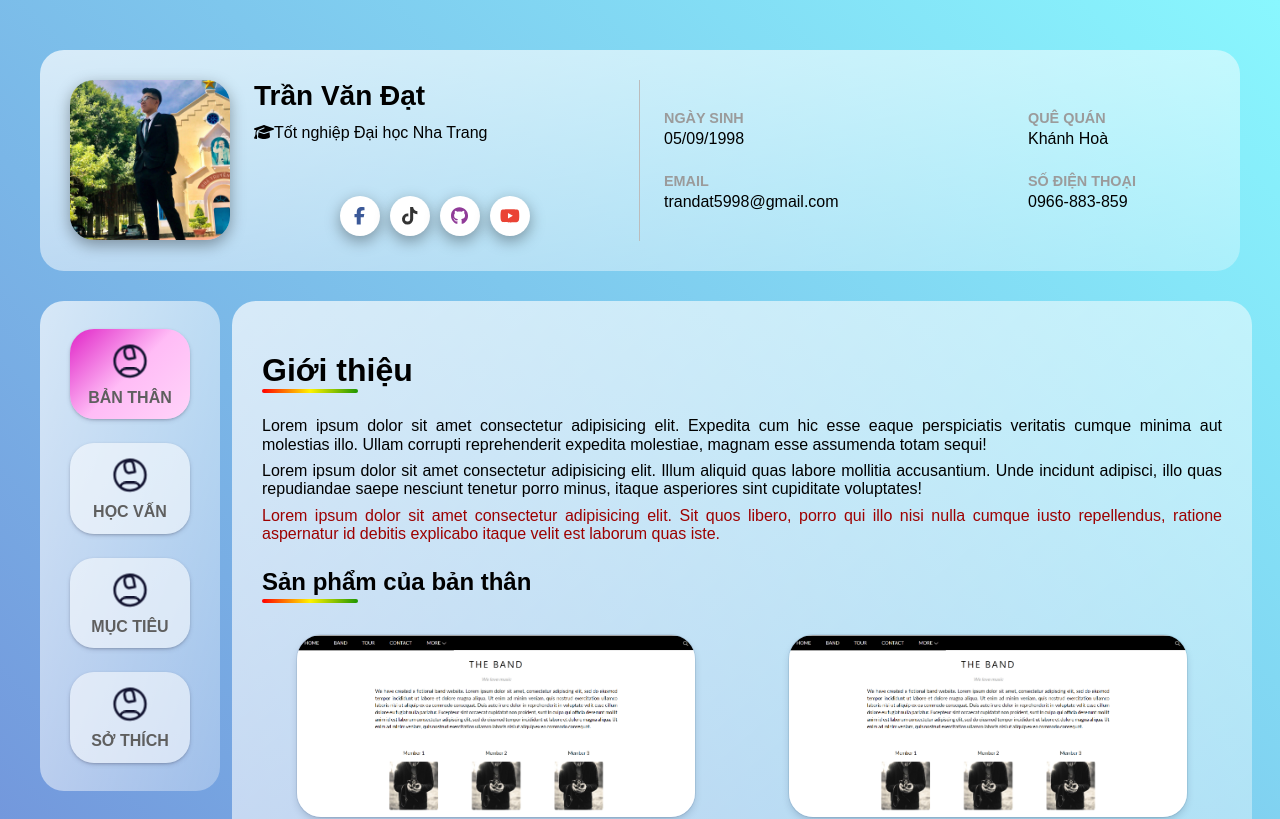
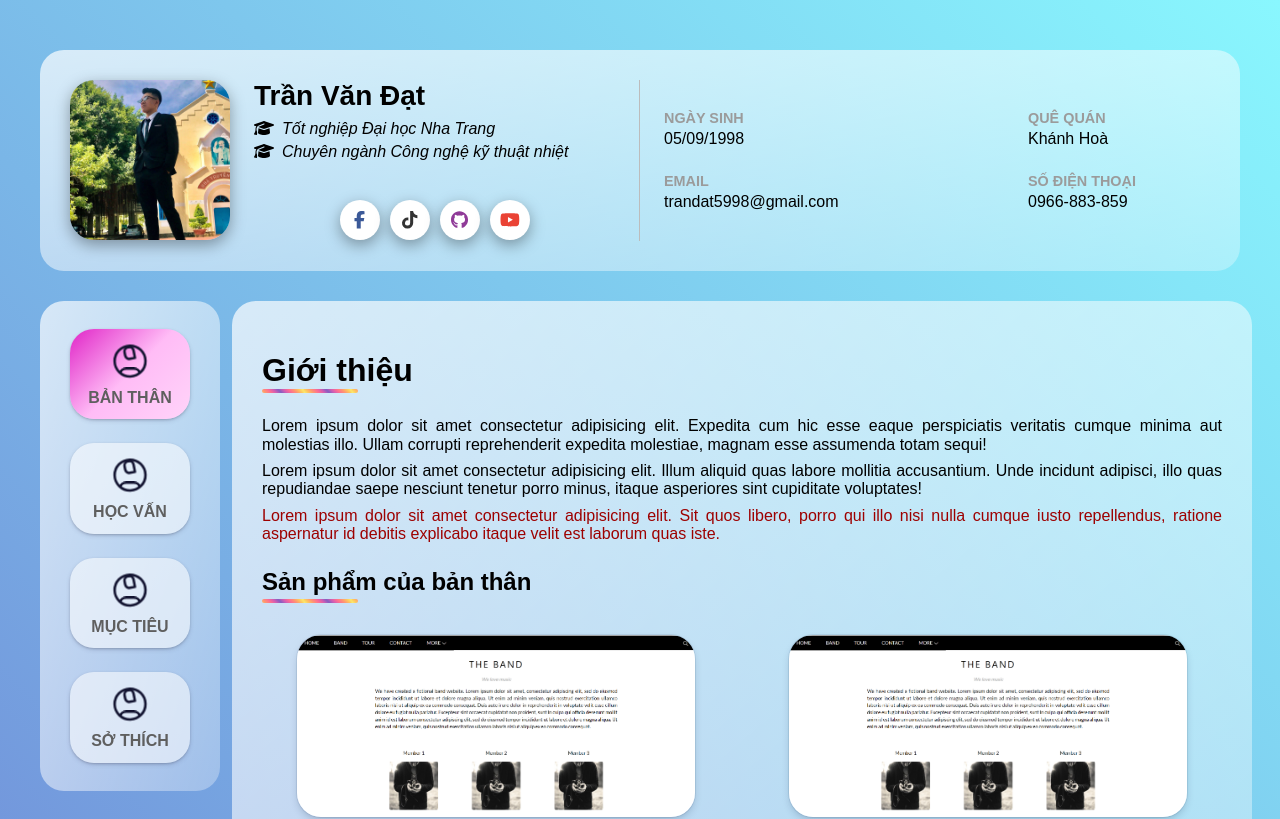
Before and after one commit to vandat598/profile, a React (Create React App) app: page / in a window 1280 px wide. Shown: the top 819 px of the page. Built offline with nearby package versions, Linux system fonts and the light colour scheme.

Commit message:
fixed sroll sidebar & update underline

```diff
--- a/src/component/GlobalStyles/GlobalStyles.scss
+++ b/src/component/GlobalStyles/GlobalStyles.scss
@@ -8,6 +8,20 @@
 
 :root {
     --contain-radius: 24px;
+    --gradient_color: linear-gradient(
+        45deg,
+        #f9f871,
+        #ffc75f,
+        #ff9671,
+        #ff6f91,
+        #d65db1,
+        #845ec2,
+        #d65db1,
+        #ff6f91,
+        #ff9671,
+        #ffc75f,
+        #f9f871
+    );
 }
 
 body {
--- a/src/component/InfoHeader/InfoHeader.module.scss
+++ b/src/component/InfoHeader/InfoHeader.module.scss
@@ -33,10 +33,16 @@
 
             .description {
                 padding-top: 8px;
+                p {
+                    .text_em {
+                        margin-left: 8px;
+                    }
+                    margin-bottom: 4px;
+                }
             }
 
             .Social-network {
-                margin-top: 45px;
+                margin-top: 30px;
                 text-align: center;
 
                 .SN-icon {
--- a/src/component/InfoHeader/index.js
+++ b/src/component/InfoHeader/index.js
@@ -14,8 +14,14 @@ function InfoHeader() {
                 <div className={cx('content')}>
                     <div className={cx('name')}>Trần Văn Đạt</div>
                     <div className={cx('description')}>
-                        <FontAwesomeIcon icon={faGraduationCap} />
-                        Tốt nghiệp Đại học Nha Trang
+                        <p>
+                            <FontAwesomeIcon icon={faGraduationCap} />
+                            <em className={cx('text_em')}>Tốt nghiệp Đại học Nha Trang</em>
+                        </p>
+                        <p>
+                            <FontAwesomeIcon icon={faGraduationCap} />
+                            <em className={cx('text_em')}>Chuyên ngành Công nghệ kỹ thuật nhiệt</em>
+                        </p>
                     </div>
                     <div className={cx('Social-network')}>
                         <a href="https://www.facebook.com/TVD598/" target="_blank" rel="noreferrer">
--- a/src/component/Sidebar/Sidebar.module.scss
+++ b/src/component/Sidebar/Sidebar.module.scss
@@ -2,15 +2,8 @@
 
 .sidebar {
     .nav {
-        .fixed {
-            position: fixed;
-            top: 24px;
-            animation: nav-fixed 0.4s;
-        }
-
         margin-bottom: 50px;
         border-radius: var(--contain-radius);
-        padding: 30px;
         background: linear-gradient(to right bottom, rgba(255, 255, 255, 0.7), rgba(255, 255, 255, 0.3));
 
         display: flex;
@@ -18,17 +11,9 @@
         justify-content: space-evenly;
         align-items: center;
         list-style-type: none;
+        min-width: 180px;
         padding: 16px;
         transition: all 2s ease-in 3s;
-
-        @keyframes nav-fixed {
-            0% {
-                top: 0;
-            }
-            100% {
-                top: 24px;
-            }
-        }
 
         .link {
             text-decoration: none;
@@ -58,4 +43,18 @@
             background: linear-gradient(135deg, rgb(224, 37, 199), rgb(255, 188, 246), rgb(255, 212, 249));
         }
     }
+
+    .fixed {
+        position: fixed;
+        top: 24px;
+        animation: nav-fixed 0.4s;
+    }
+    @keyframes nav-fixed {
+        from {
+            top: 0;
+        }
+        to {
+            top: 24px;
+        }
+    }
 }
--- a/src/component/Sidebar/index.js
+++ b/src/component/Sidebar/index.js
@@ -1,6 +1,7 @@
 import Lottie from 'react-lottie';
 import { Link } from 'react-router-dom';
 import classNames from 'classnames/bind';
+import { useState } from 'react';
 
 import styles from './Sidebar.module.scss';
 import animationData from '~/assets/animations/test.json';
@@ -8,9 +9,23 @@ import animationData from '~/assets/animations/test.json';
 const cx = classNames.bind(styles);
 
 function Sidebar() {
+    const [fixed, setFixed] = useState(false);
+    // const [active, setActive] = useState(true);
+
+    const srollToFixedNav = () => {
+        if (window.scrollY > 300) {
+            setFixed(true);
+        } else {
+            setFixed(false);
+        }
+    };
+    window.addEventListener('scroll', srollToFixedNav);
+
+    // useRef
+
     return (
         <div className={cx('sidebar', 'col', 'l-2', 'm-12', 's-12')}>
-            <ul className={cx('nav')}>
+            <ul className={fixed ? cx('nav', 'fixed') : cx('nav')}>
                 <Link to="/" className={cx('link')}>
                     <li className={cx('nav-item', 'active')}>
                         <Lottie options={{ animationData: animationData }} height={40} width={40} />
--- a/src/component/pages/Introduce/Introduce.module.scss
+++ b/src/component/pages/Introduce/Introduce.module.scss
@@ -10,10 +10,13 @@
             position: absolute;
             height: 4px;
             width: 10%;
-            background: linear-gradient(90deg, #ff0000, #fff200, #1e9600);
             left: 0;
             bottom: 0;
             border-radius: 8px;
+            background: var(--gradient_color);
+            background-position: left;
+            background-size: 50%;
+            animation: ledRGB 3s linear infinite;
         }
     }
 
@@ -41,8 +44,17 @@
             width: 10%;
             left: 0;
             bottom: 0;
-            background: linear-gradient(90deg, #ff0000, #fff200, #1e9600);
             border-radius: 8px;
+            background: var(--gradient_color);
+            background-position: left;
+            background-size: 50%;
+            animation: ledRGB 3s linear infinite;
+        }
+    }
+
+    @keyframes ledRGB {
+        100% {
+            background-position: right;
         }
     }
 
@@ -63,12 +75,10 @@
                 width: 100%;
                 display: block;
                 transition: transform 0.3s linear;
-            }
-        }
 
-        &:hover {
-            img {
-                transform: scale(1.1);
+                &:hover {
+                    transform: scale(1.1);
+                }
             }
         }
     }
```
